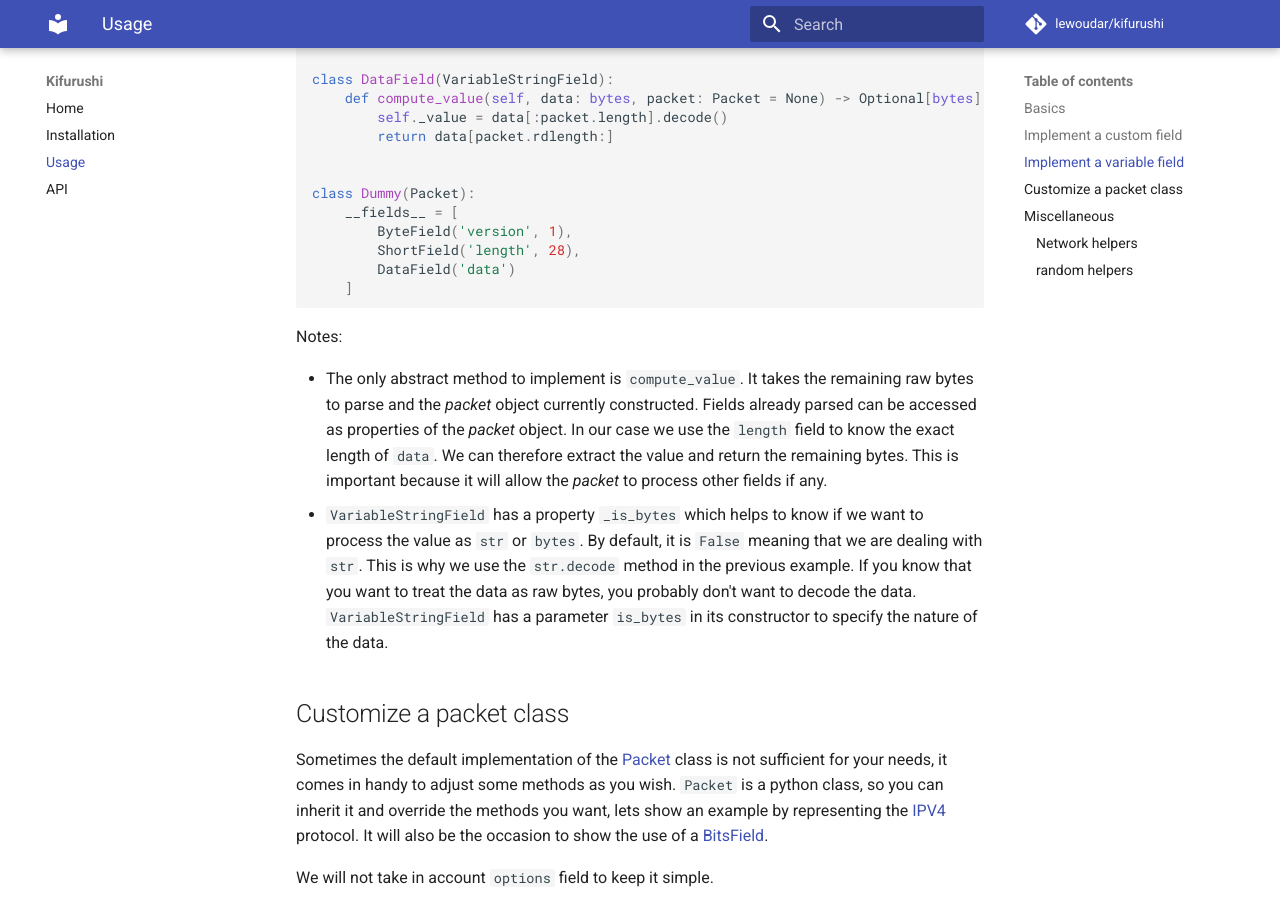
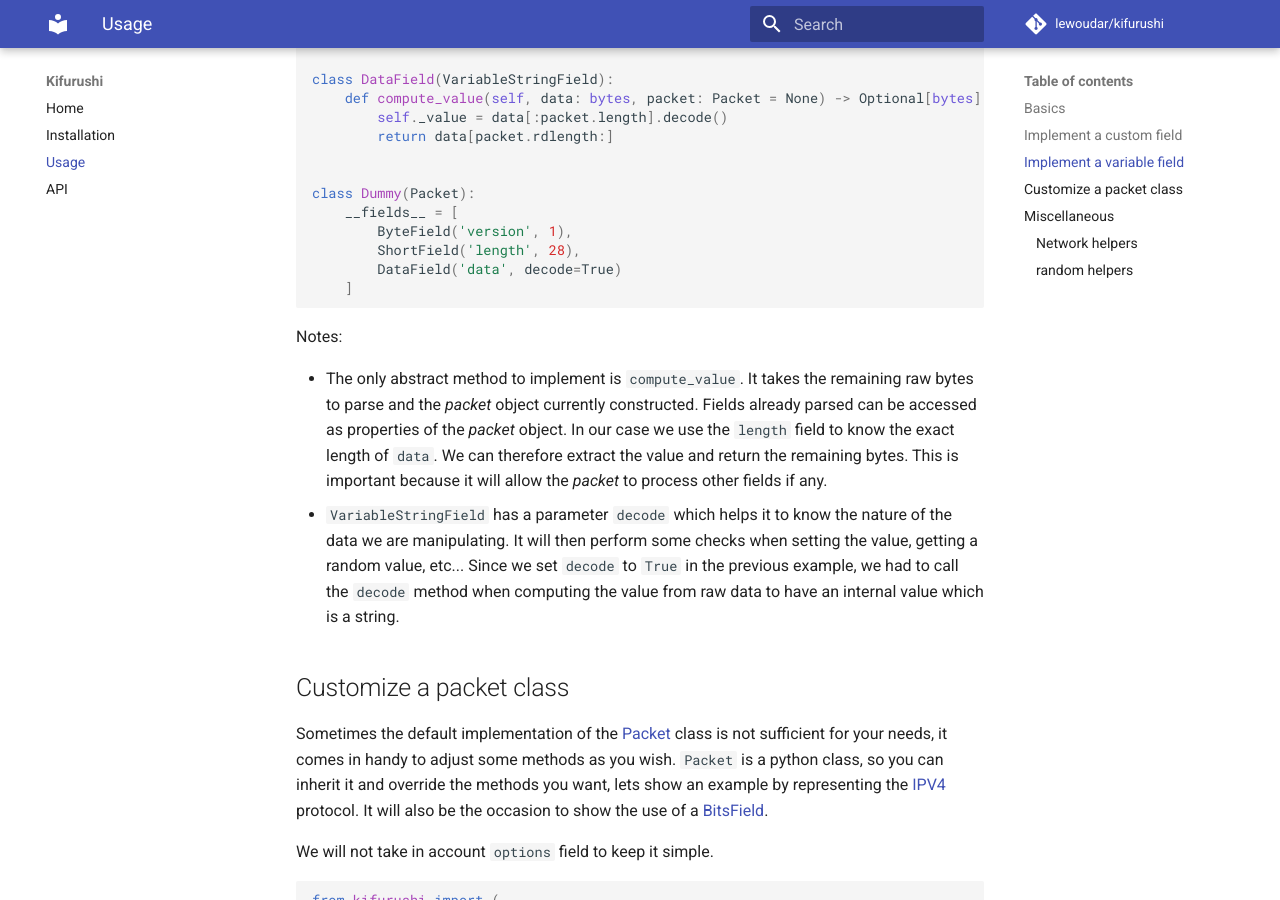
Before and after one commit to lewoudar/kifurushi, an MkDocs documentation site: the page built from docs/usage.md, in a window 1280 px wide and 900 px high, scrolled down 4340 px. Built offline with MkDocs 1.6.1 and Material for MkDocs 9.7.7, drawn with Linux system fonts in a browser that asks for light colours; comment, search, counter and statistics services are not loaded.

Commit message:
docs(usage.md): updated code related to the example usage of a VariableStringField

````diff
--- a/docs/usage.md
+++ b/docs/usage.md
@@ -217,7 +217,7 @@ class Dummy(Packet):
     __fields__ = [
         ByteField('version', 1),
         ShortField('length', 28),
-        DataField('data')
+        DataField('data', decode=True)
     ]
 ```
 
@@ -227,10 +227,10 @@ Notes:
   object currently constructed. Fields already parsed can be accessed as properties of the _packet_ object. In our case
   we use the `length` field to know the exact length of `data`. We can therefore extract the value and return the
   remaining bytes. This is important because it will allow the _packet_ to process other fields if any.
-- `VariableStringField` has a property `_is_bytes` which helps to know if we want to process the value as `str` or
-  `bytes`. By default, it is `False` meaning that we are dealing with `str`. This is why we use the `str.decode` method
-  in the previous example. If you know that you want to treat the data as raw bytes, you probably don't want to decode
-  the data. `VariableStringField` has a parameter `is_bytes` in its constructor to specify the nature of the data.
+- `VariableStringField` has a parameter `decode` which helps it to know the nature of the data we are manipulating. It
+  will then perform some checks when setting the value, getting a random value, etc... Since we set `decode` to
+  `True` in the previous example, we had to call the `decode` method when computing the value from raw data to have an
+  internal value which is a string.
 
 ## Customize a packet class
 
````
